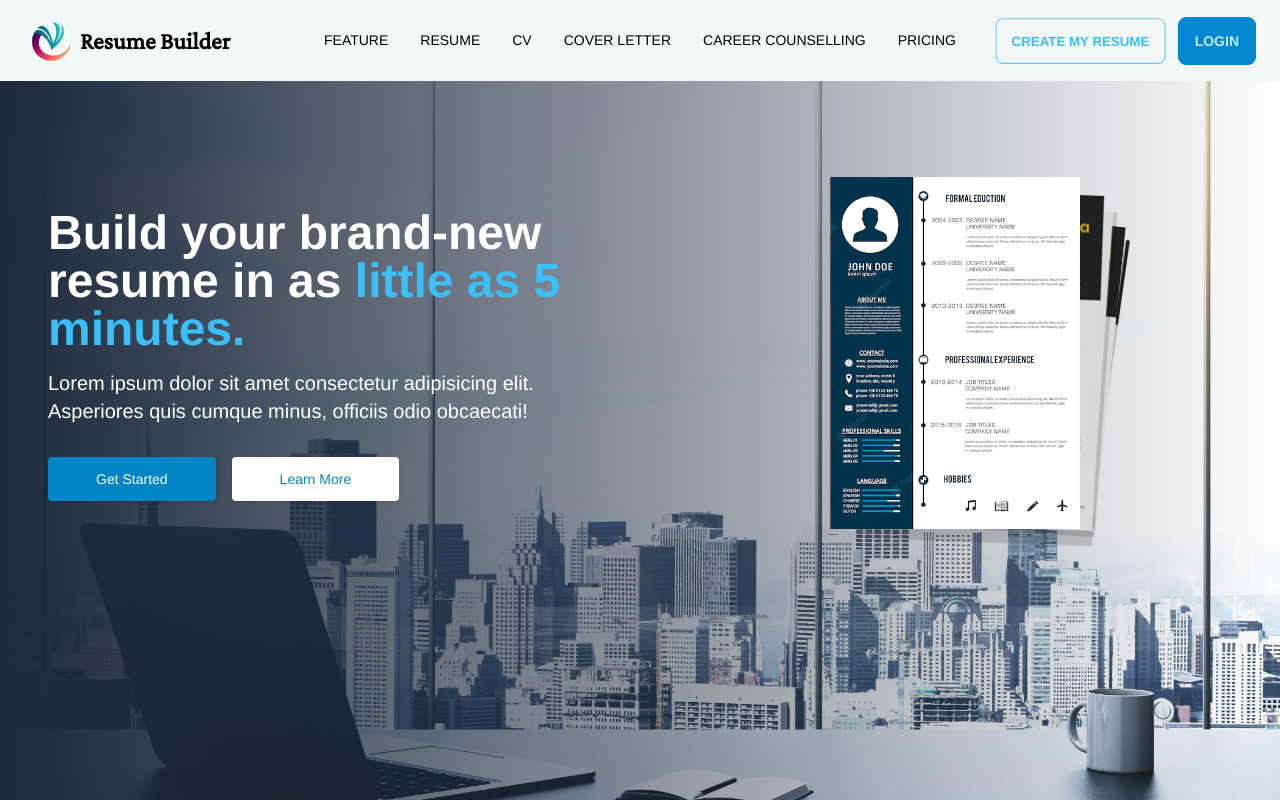
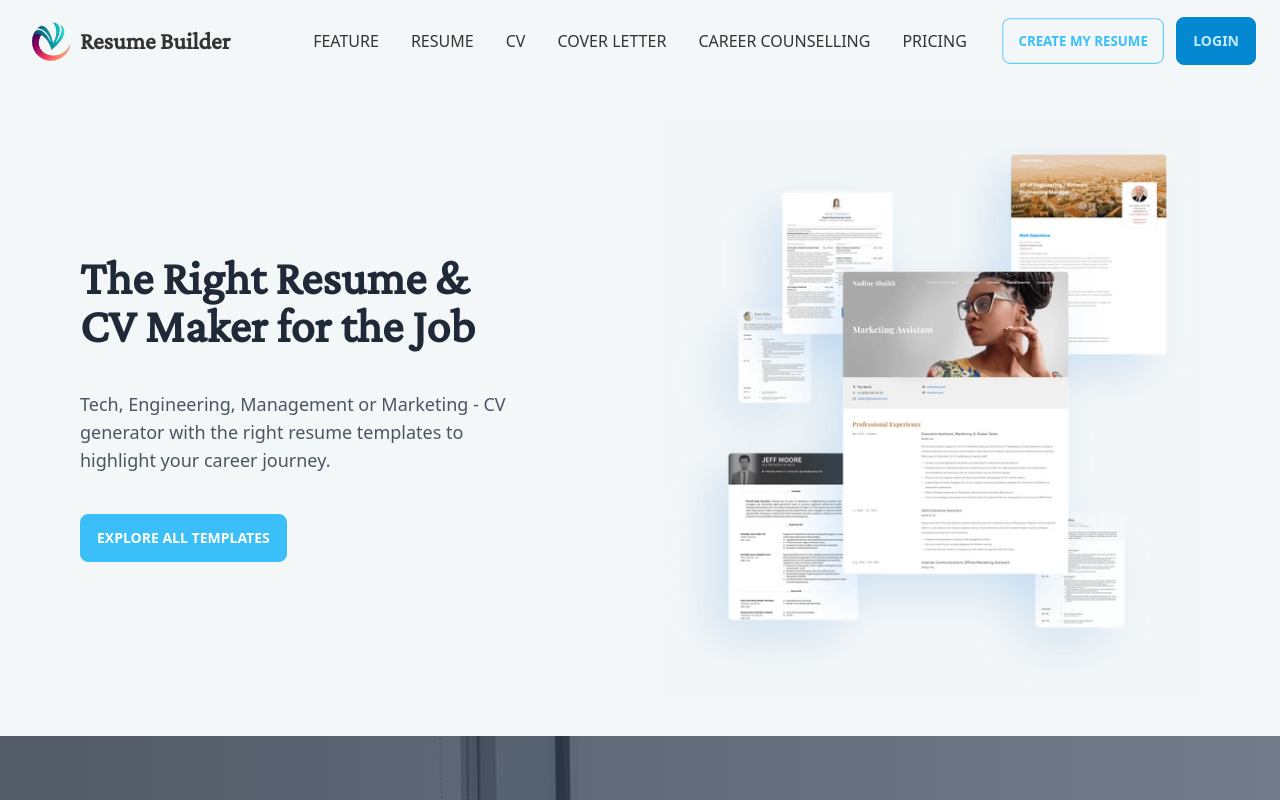
Before and after one commit to abdulawalsuhail/Reasume_Builder_0.6_Client, a React (Create React App) app: page / in a window 1280 px wide. Shown: the top 800 px of the page. Built offline with nearby package versions, Linux system fonts and the light colour scheme; a web font is replaced by a local one.

Commit message:
pull push

```diff
--- a/src/Pages/Home/Home.js
+++ b/src/Pages/Home/Home.js
@@ -1,6 +1,5 @@
 import React from "react";
 import Guideline from "./Guideline/Guideline";
-import Hero from "./Hero/Hero";
 import ResumeTemplate from "./ResumeTemplate/ResumeTemplate";
 import Review from "./Review/Review";
 import WhyResumeBuilder from "./WhyResumeBuilder/WhyResumeBuilder";
@@ -9,7 +8,7 @@ import WriteResume from "./WriteResume/WriteResume";
 const Home = () => {
   return (
     <div>
-      <Hero/>
+      {/* <Hero/> */}
       <WriteResume/>
       <WhyResumeBuilder />
       <ResumeTemplate />
```
